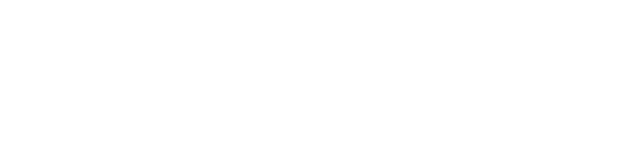
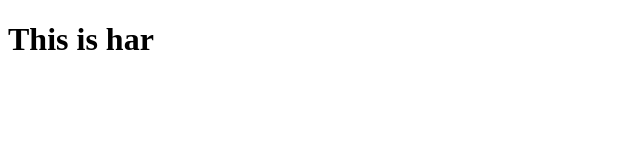
Before and after one commit to chakradharinum/htmldemo, a plain HTML site: page index.html in a window 1280 px wide. Shown: the whole page, without its empty margins (0-640 px from the left). Drawn offline with Linux system fonts and the light colour scheme.

Commit message:
2nd commit

```diff
--- a/index.html
+++ b/index.html
@@ -6,6 +6,6 @@
     <title>Document</title>
 </head>
 <body>
-
+    <h1>This is har</h1>
 </body>
 </html>
```
